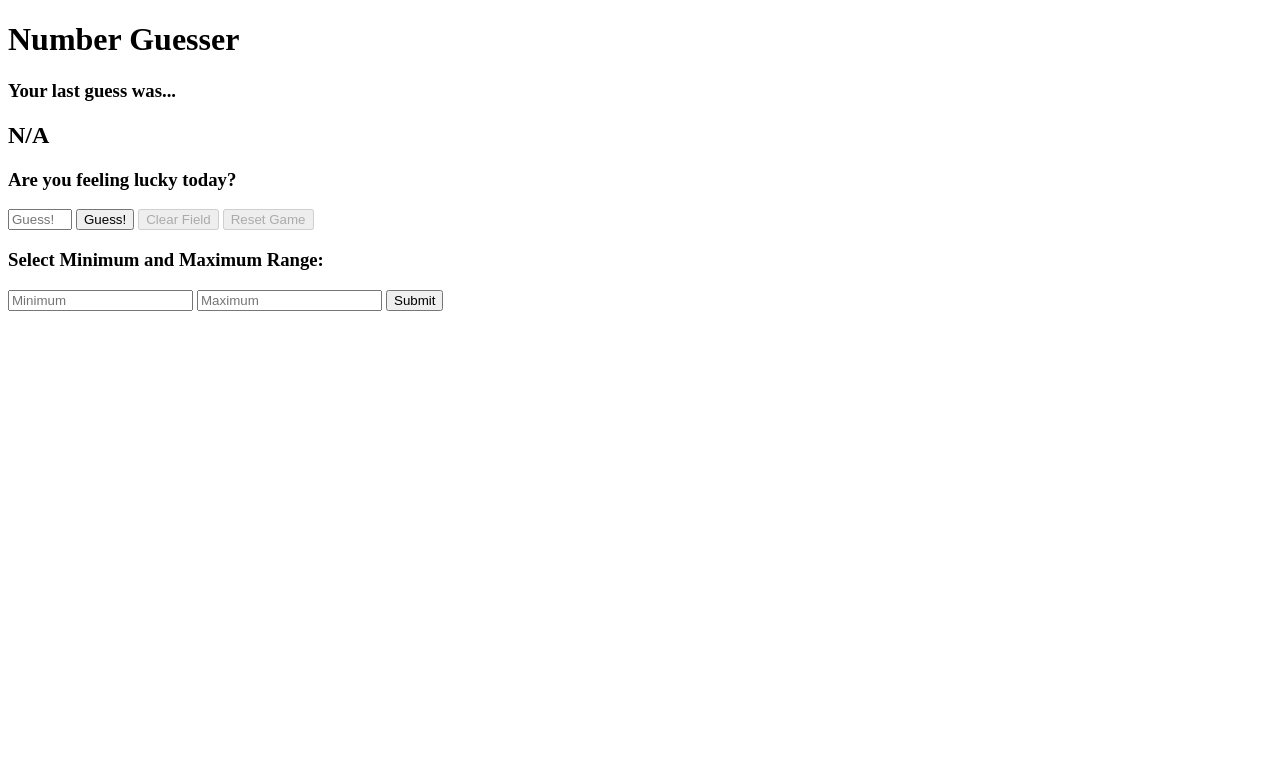
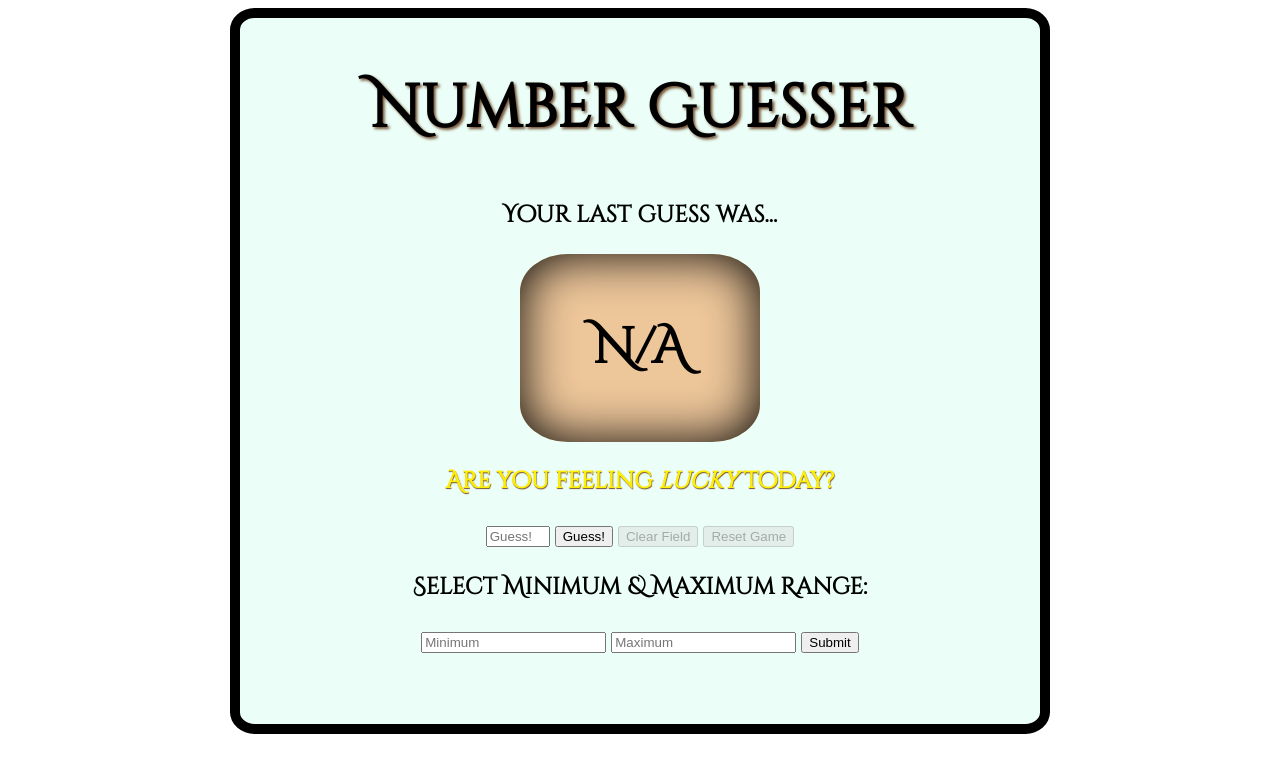
Before and after one commit to kswhyte/number-guesser, a plain HTML site: page index.html in a window 1280 px wide. Drawn offline with Linux system fonts and the light colour scheme.

Commit message:
adds css elements basic

```diff
--- a/index.html
+++ b/index.html
@@ -2,14 +2,18 @@
 <html>
   <head>
     <meta charset="utf-8">
+    <link rel="stylesheet" type="text/css" href="styles.css">
+    <link href="https://fonts.googleapis.com/css?family=Cinzel|Cinzel+Decorative|Lora|Merriweather|Playfair+Display|Slabo+27px" rel="stylesheet">
     <script src="scripts.js"></script>
     <title>Number Guesser</title>
   </head>
+
   <body onLoad="buttonsDisabled()">
+    <section id="hero">
       <h1>Number Guesser</h1>
       <h3>Your last guess was...</h3>
       <h2 id="number-generator">N/A<!-- where number is generated --></h2>
-    <h3 id="user-feedback">Are you feeling lucky today?</h3>
+      <h3 id="user-feedback">Are you feeling <em>lucky</em> today?</h3>
 
       <input id="numberInput" onKeyUp="buttonsEnabled()" onKeyDown="buttonsDisabled()" type="number" placeHolder="Guess!" min="1" max="100">
 
@@ -17,13 +21,12 @@
       <button id="clear-button" type="button" onClick="clearBox()">Clear Field</button>
       <button id="reset-button" type="button" onClick="reset()">Reset Game</button>
 
-    <h3>Select Minimum and Maximum Range:</h3>
+      <h3>Select Minimum &#38; Maximum Range:</h3>
 
       <input id="minimum" type="number" placeHolder="Minimum">
       <input id="maximum" type="number" placeHolder="Maximum">
 
       <button id="submit" type="button" onClick="reset();setRange()">Submit</button>
-
-
+    </section>
   </body>
 </html>
--- a/styles.css
+++ b/styles.css
@@ -1,3 +1,57 @@
 .button-is-disabled {
   background-color: rgb(204, 200, 212);
 }
+
+body {
+  font-size: 1.25em;
+  font-family: 'Cinzel Decorative', cursive;
+  background-color: white;
+  text-align: center;
+}
+
+section {
+  background-color: #EBFFF8;
+  border: 10px solid black;
+  text-align: center;
+  margin: auto;
+  padding-bottom: 70px;
+  width: 800px;
+  border-radius: 3%;
+  /*opacity: 50%;*/
+}
+
+hero {
+  background: url('../images/oil-in-water.jpg') no-repeat center center fixed;
+  background-size: contain;
+  /*padding: 170px 0px;*/
+  margin-bottom: auto;
+  /*-webkit-background-size: cover;
+  -moz-background-size: cover;
+  -o-background-size: cover;
+  background-size: cover;*/
+  /*z-index: 90*/
+}
+
+h1 {
+  font-size: 3em;
+  text-shadow: 2px 2px 3px #734F30;
+}
+
+#number-generator {
+  background-color: #EDC69A;
+  font-size: 2.5em;
+  margin: auto;
+  position: center;
+  display: block;
+  padding: 60px;
+  border-radius: 20%;
+  width: 15%;
+  height: 35%;
+  z-index: 99;
+  box-shadow: 0px 0px 50px black inset;
+}
+
+#user-feedback {
+  color: #FFEE00;
+  text-shadow: 0.5px 0.5px 1px #734F30;
+}
```
Also changed, not shown: images/moss-wall.jpg (added), images/oil-in-water.jpg (added), images/wood-stump-end.jpg (added). Lines whose indentation alone changed are shown as unchanged.
